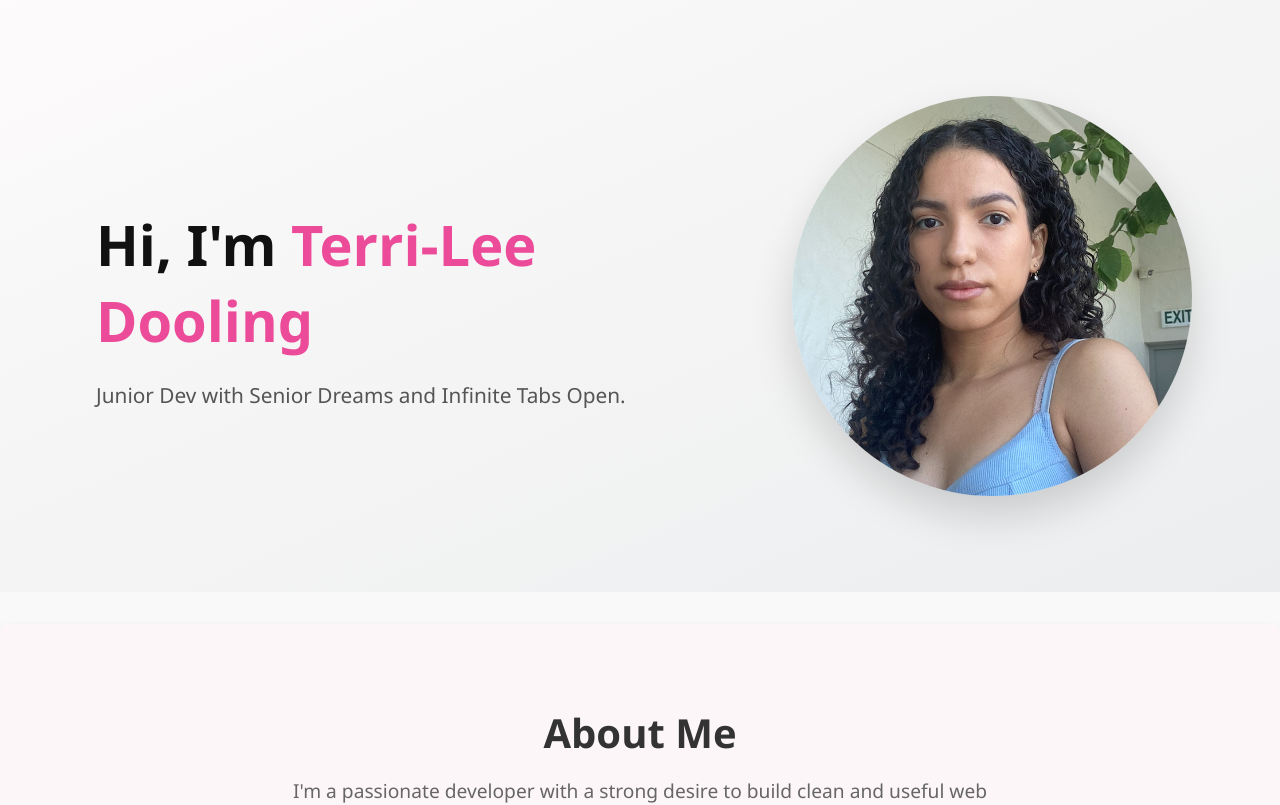
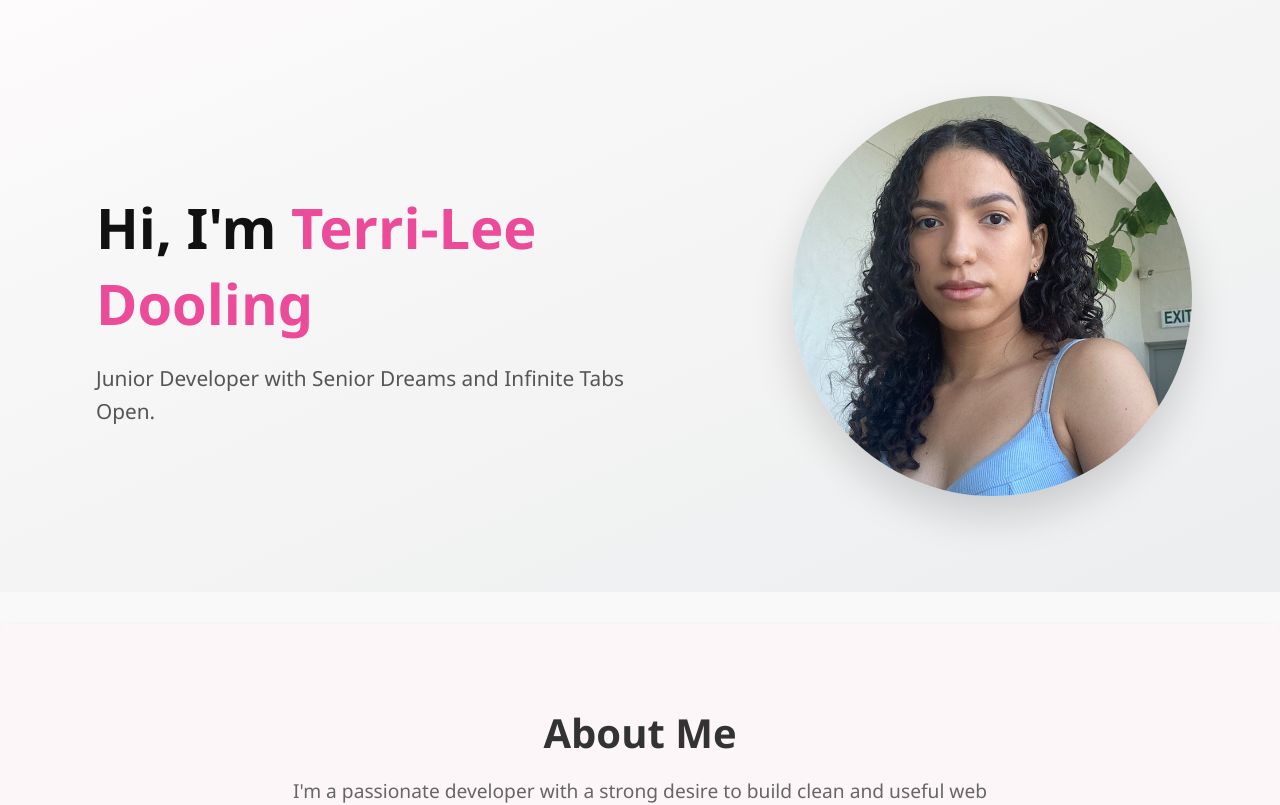
Before and after one commit to terrileedooling/my-cv-website, a React (Vite) app: page / in a window 1280 px wide. Shown: the top 805 px of the page. Built offline with nearby package versions, Linux system fonts and the light colour scheme.

Commit message:
updated branch

```diff
--- a/src/components/hero.jsx
+++ b/src/components/hero.jsx
@@ -121,7 +121,7 @@ const Hero = () => {
                     <div className="hero-text">
                     <h1>Hi, I'm <span className="highlight-name">Terri-Lee Dooling</span></h1>
                         <p className="tagline">
-                            Junior Dev with Senior Dreams and Infinite Tabs Open.
+                            Junior Developer with Senior Dreams and Infinite Tabs Open.
                         </p>
                     </div>
                     <div className="hero-image">
```
